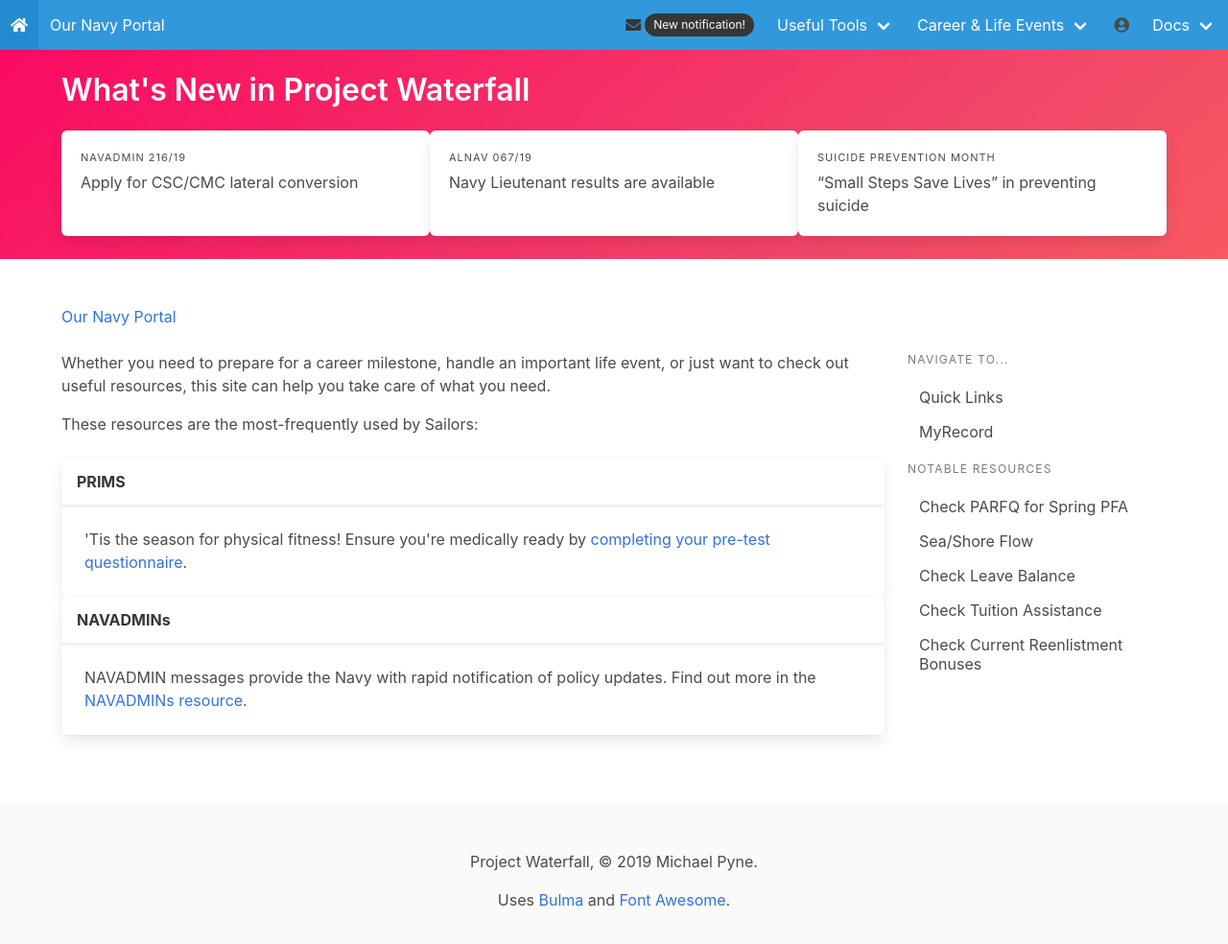
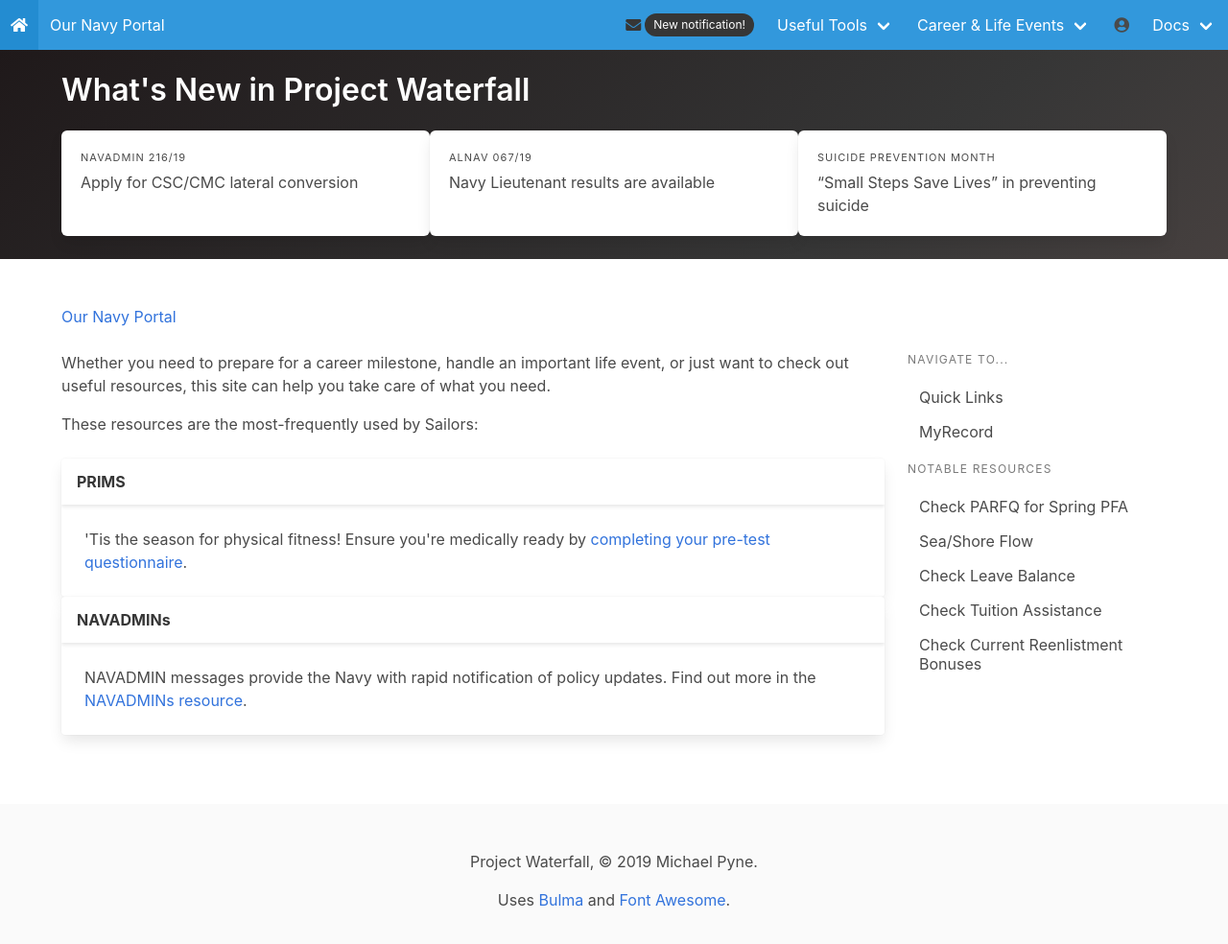
Before and after one commit to mpyne-navy/proj-waterfall, a Jekyll site: the page built from index.html, in a window 1280 px wide and 1046 px high. Shown: the top 984 px of the window at 96% size. Built offline with Jekyll 4.4.1, drawn with Linux system fonts in a browser that asks for light colours.

Commit message:
OK, maybe make it less garish, but keep it smaller.

```diff
--- a/_layouts/default.html
+++ b/_layouts/default.html
@@ -86,7 +86,7 @@
       </nav>
 
       {%- if page.url == "/" -%}
-      <section class="hero is-small is-danger is-bold">
+      <section class="hero is-small is-dark is-bold">
         <div class="hero-body">
           <div class="container">
             <h1 class="title">What's New in Project Waterfall</h1>
```
